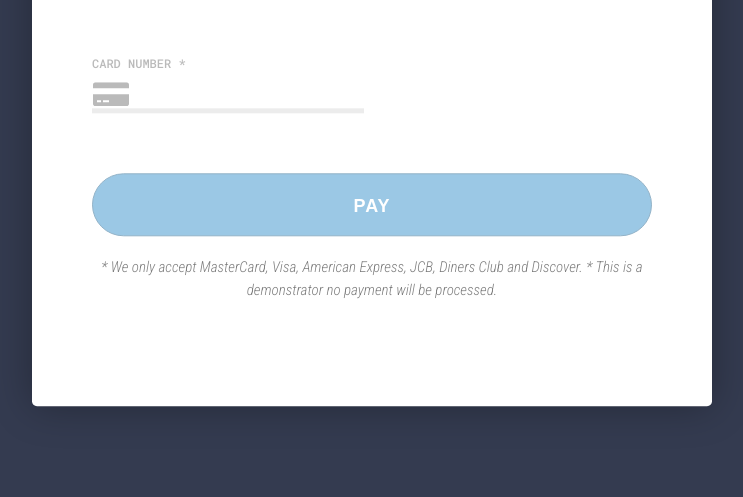
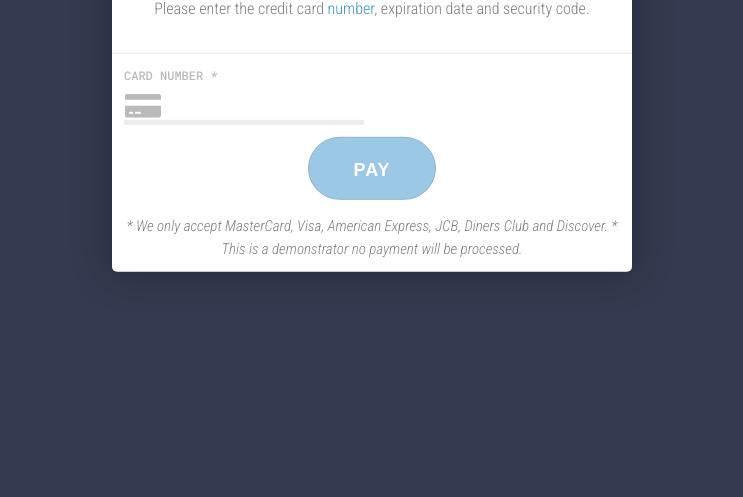
Before and after one commit to lyra-labs/WebAuthPay, a website: page static/cc_auth/index.html in a window 1280 px wide. Shown: the part 303-800 px from the top of the page, without its empty margins (268-1011 px from the left). Drawn offline with nearby package versions, Linux system fonts and the light colour scheme.

```diff
--- a/static/cc_auth/index.html
+++ b/static/cc_auth/index.html
@@ -5,6 +5,7 @@
     <title>Credit Card Form for WebAuthPay</title>
     <link rel="stylesheet" href="../css/normalize.css">
     <link rel="stylesheet" href="../css/style-card-registration.css">
+    <link rel="stylesheet" href="./style-payment-window.css">
     <link rel="stylesheet" href="../css/snackbar-auth.css">
     <link rel="stylesheet" href="../css/misc.css">
     <link rel="stylesheet/less" href="../less/animated_success.less">
@@ -13,7 +14,7 @@
 
 <body>
 
-    <div class="card-container" id="base-container">
+    <div class="card-container" id="base-container" style="padding-bottom: 3em">
         <header id="header_payment">
             <h1>Pay with WebAuthPay</h1>
             <h2>Please enter the credit card
@@ -42,7 +43,9 @@
                     </div>
                     <!-- end input-fields-container -->
 
-                    <input id="submit-payment" type="submit" value="Pay" class="button-primary disabled"></input>
+                    <div style="text-align: center">
+                        <input id="submit-payment" type="submit" value="Pay" class="button-primary disabled"></input>
+                    </div>
                 </form>
             </div>
 
@@ -74,7 +77,7 @@
                 <em>This is a demonstrator no payment has been processed.</em>
             </p>
 
-            <p id="footer_payment">
+            <p id="footer_payment" style="margin: 0em; padding-bottom: 0em">
                 <em>* We only accept MasterCard, Visa, American Express, JCB, Diners Club and Discover.</em>
                 <em>* This is a demonstrator no payment will be processed.</em>
             </p>
@@ -105,7 +108,7 @@
         </main>
     </div>
 
-    <div class="card-container" id="container-sms" style="display:none">
+    <div class="card-container" id="container-sms" style="display:none; padding-bottom: 4em;">
         <header>
             <h1>Your card is not registered</h1>
             <br>
@@ -116,11 +119,11 @@
             <div id="card-register-main">
 
                 <form action="" id="payment-form">
-                    <div id="sms-container" class="cc-generic">
+                    <div id="sms-container" class="cc-generic" style="margin-left: 1em">
                         <label for="cc-number">SMS security code</label>
                         <input name="sms" type="text" id="cc-sms" class="cc-input" />
                     </div>
-                    <input id="submit-payment" onclick="onAlternativeAuth();" style="margin-top: 2em" type="button" value="Pay" class="button-primary"></input>
+                    <input id="submit-payment" onclick="onAlternativeAuth();" type="button" value="Pay" class="button-primary"></input>
                 </form>
 
             </div>
--- /dev/null
+++ b/static/cc_auth/style-payment-window.css
@@ -0,0 +1,207 @@
+* {
+    box-sizing: border-box;
+    -webkit-font-smoothing: antialiased;
+}
+
+p {
+    margin: 15px 0 0 0 !important;
+}
+
+body {
+    background-color: #343b50;
+    font-family: 'Roboto Condensed', Arial, sans-serif;
+    font-size: 16px;
+    line-height: 1.5;
+}
+
+h1 {
+    color: #3B3B3B;
+    font-size: 2.625em;
+    font-weight: 700;
+    margin: 0;
+    text-align: center;
+}
+
+h2 {
+    color: #7F7F7F;
+    font-size: 1em;
+    font-weight: 300;
+    margin: 0;
+    text-align: center;
+}
+
+    h2 span.active {
+        color: #3993cd;
+        transition: all .3s ease-in-out;
+    }
+
+.button-min-custom {
+    width: 6em !important;
+    text-align: center !important;
+}
+
+.card-container {
+    background-color: #fff;
+    border-radius: 5px;
+    width: 32.5em; /* modified from 42.5 */
+    position: absolute;
+    top: 50%;
+    left: 50%;
+    transform: translate(-50%, -50%);
+    box-shadow: 0px 0px 40px 0px rgba(0,0,0,0.30);
+}
+
+    .card-container header,
+    .card-container main,
+    .card-container footer {
+        padding: 0.75em; /* modified from 3.75 */
+    }
+
+    .card-container header {
+        border-bottom: 1px solid #ECECEC;
+        padding-bottom: 2em;
+    }
+
+    .card-container main {
+        padding-bottom: 0;
+    }
+
+    .card-container footer {
+        padding-top: 0;
+        color: #7F7F7F;
+        font-size: .75em;
+        text-align: center;
+        margin-bottom: -3em;
+        padding-bottom: 0;
+    }
+
+form {
+    font-family: 'Roboto Mono', monospace;
+    font-weight: 500;
+}
+
+    form label {
+        color: #BABABA;
+        font-size: .75em;
+        text-transform: uppercase;
+        display: block;
+        margin-bottom: .5em;
+    }
+
+.input-fields-container {
+    margin-bottom: 0.75em; /* modified from 3.75 */
+}
+
+    .input-fields-container:after {
+        content: "";
+        display: block;
+        clear: both;
+    }
+
+.cc-input {
+    max-width: 100%;
+    color: #3B3B3B;
+    outline: none;
+    border: none;
+    border-bottom: 5px solid #ECECEC;
+    padding-bottom: .5em;
+    transition: all .3s ease-in-out;
+}
+
+    .cc-input:focus {
+        border-bottom-color: #3B3B3B;
+    }
+
+    .cc-input.error {
+        border-bottom-color: #BD4B3A;
+        color: #BD4B3A;
+    }
+
+#cc-number-container,
+#cc-expiration-date-container,
+#cc-cvv-container {
+    float: left;
+    margin-right: 2em;
+}
+
+#cc-number {
+    width: 15em;
+    padding-left: 3em;
+    background-color: #fff;
+    background-position: 1px 1px;
+    background-repeat: no-repeat;
+}
+
+#cc-expiration-date {
+    width: 8em;
+}
+
+#cc-cvv {
+    width: 6em;
+}
+
+#cc-expiration-date-container,
+#cc-cvv-container {
+    display: none;
+}
+
+#cc-cvv-container {
+    margin-right: 0;
+}
+
+.cc-generic #cc-number {
+    background-image: url( ../../img/cc-generic.svg );
+}
+
+.cc-visa #cc-number {
+    background-image: url( ../../img/cc-visa.svg );
+}
+
+.cc-mastercard #cc-number {
+    background-image: url( ../../img/cc-mastercard.svg );
+}
+
+.cc-amex #cc-number {
+    background-image: url( ../../img/cc-amex.svg );
+}
+
+.cc-jbc #cc-number {
+    background-image: url( ../../img/cc-jbc.svg)
+}
+
+.cc-diners #cc-number {
+    background-image: url( ../../img/cc-diners.svg)
+}
+
+.cc-discover #cc-number {
+    background-image: url( ../../img/cc-discover.svg)
+}
+
+#submit-payment {
+    background-color: #3993cd;
+    border: 1px solid #286790;
+    border-radius: 50px;
+    height: 3.5em;
+    text-align: center;
+    font-size: 1.125em;
+    font-weight: 700;
+    width: 26%;
+    color: #fff;
+    margin: 0 auto;
+    text-transform: uppercase;
+    letter-spacing: 1px;
+    line-height: 3.5em;
+    display: inline-block;
+    text-decoration: none;
+    outline: none;
+    transition: all .3s ease-in-out;
+}
+
+    #submit-payment:not(.disabled):hover {
+        background-color: #286790;
+    }
+
+.disabled {
+    cursor: default;
+    opacity: .5;
+}
```
Also changed, not shown: static/pay/sw-bobpay.js (+0 -7 lines), static/threeds/iframe_success.html (+1 -1 lines), static/threeds/index.html (+3 -5 lines), static/threeds/threedsController.js (+19 -42 lines).
